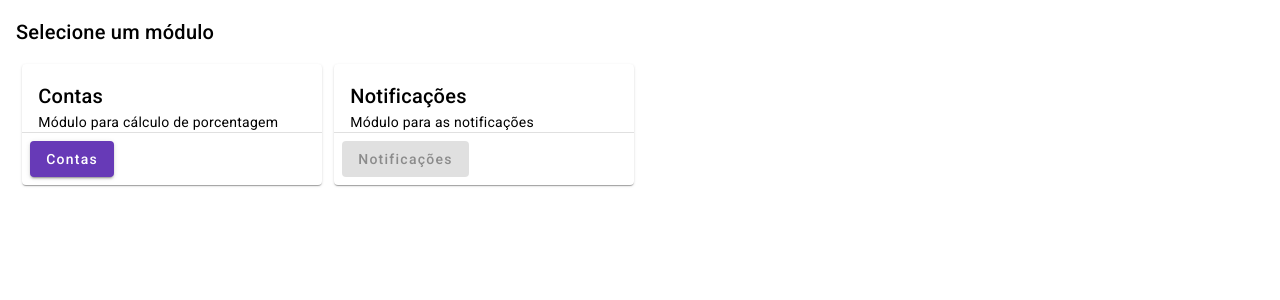
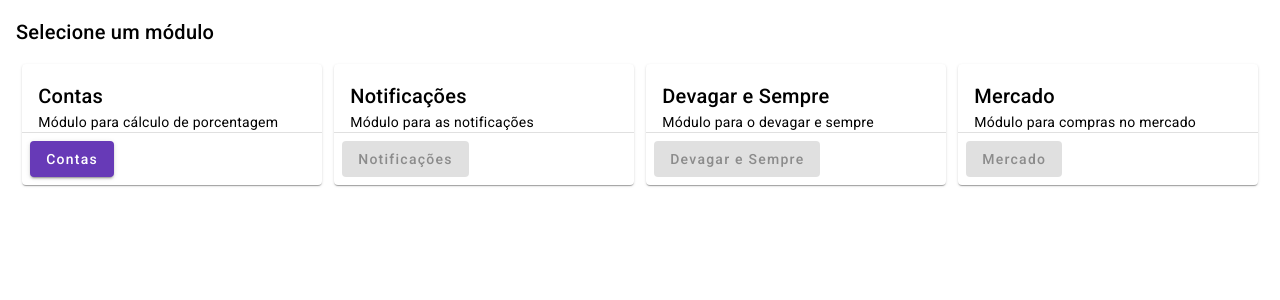
Before and after one commit to BrunoBrasolin/front-gamidas, an Angular app: page / in a window 1280 px wide. Shown: the top 300 px of the page. Built offline with nearby package versions, Linux system fonts and the light colour scheme.

Commit message:
Other modules

```diff
--- a/angular.json
+++ b/angular.json
@@ -107,5 +107,8 @@
         }
       }
     }
+  },
+  "cli": {
+    "analytics": "2458bc43-cffa-4378-9417-6e8c17a66410"
   }
 }
--- a/src/app/app.component.html
+++ b/src/app/app.component.html
@@ -26,6 +26,32 @@
         <button mat-raised-button disabled color="primary" (click)="onClickModule('notification')">Notificações</button>
       </mat-card-actions>
     </mat-card>
+
+    <mat-card>
+      <mat-card-header>
+        <mat-card-title>Devagar e Sempre</mat-card-title>
+      </mat-card-header>
+      <mat-card-content>
+        <p>Módulo para o devagar e sempre</p>
+      </mat-card-content>
+      <mat-divider></mat-divider>
+      <mat-card-actions>
+        <button mat-raised-button disabled color="primary" (click)="onClickModule('devagar_sempre')">Devagar e Sempre</button>
+      </mat-card-actions>
+    </mat-card>
+
+    <mat-card>
+      <mat-card-header>
+        <mat-card-title>Mercado</mat-card-title>
+      </mat-card-header>
+      <mat-card-content>
+        <p>Módulo para compras no mercado</p>
+      </mat-card-content>
+      <mat-divider></mat-divider>
+      <mat-card-actions>
+        <button mat-raised-button disabled color="primary" (click)="onClickModule('mercado')">Mercado</button>
+      </mat-card-actions>
+    </mat-card>
   </div>
 </div>
 
--- a/src/app/app.component.ts
+++ b/src/app/app.component.ts
@@ -4,7 +4,6 @@ import { MatListModule } from '@angular/material/list';
 import { DomSanitizer, SafeUrl } from '@angular/platform-browser';
 import { MatButtonModule } from '@angular/material/button';
 import { MatCardModule } from '@angular/material/card';
-
 
 @Component({
   selector: 'app-root',
```
